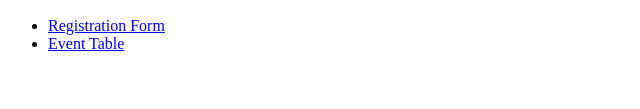
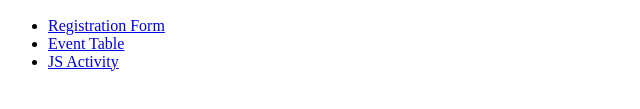
Before and after one commit to Arwa-Badr/cpit-405-lab-1, a plain HTML site: page index.html in a window 1280 px wide. Shown: the part 195-304 px from the top of the page, 0-640 px from the left. Drawn offline with Linux system fonts and the light colour scheme.

Commit message:
completed JS Activity

```diff
--- a/index.html
+++ b/index.html
@@ -20,7 +20,14 @@
       <li>
         <a href="Lab-Activity/EventTable.html">Event Table</a>
       </li>
+
+      <li>
+        <a href="JS-Activity1/index.html">JS Activity</a>
+      </li>
+
+
     </ul>
+
 
 </body>
 </html>
```
Also changed, not shown: JS-Activity1/code.js (line endings or trailing spaces).
